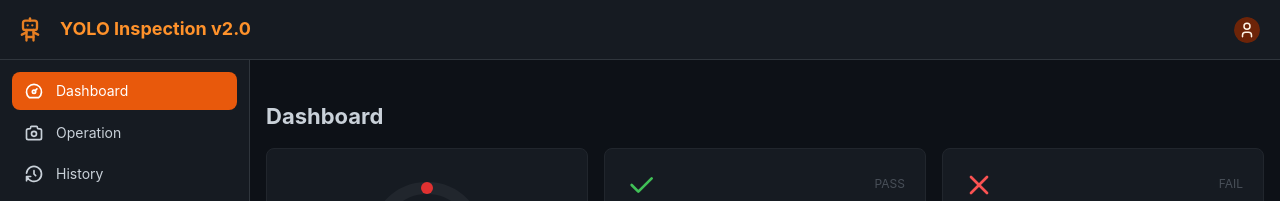
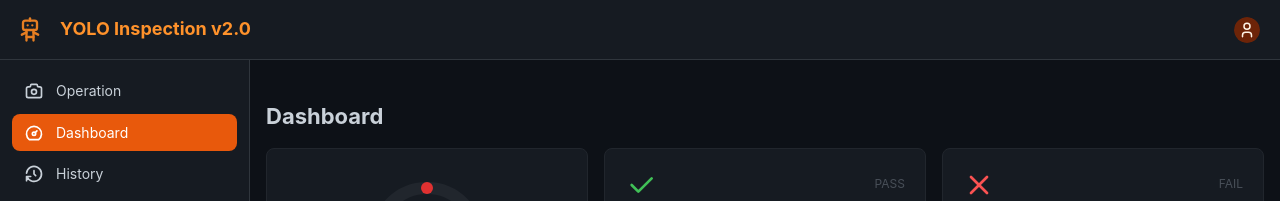
Before and after one commit to flukesan/yolo_inspection_system, a React (Vite) app in the folder frontend/: page /dashboard in a window 1280 px wide. Shown: the top 201 px of the page. Built offline with nearby package versions, Linux system fonts and the light colour scheme; no server answers; sample sign-in values are in the browser's storage.

Commit message:
feat: add Operation page to navigation and routing

```diff
--- a/frontend/src/components/AppShell.tsx
+++ b/frontend/src/components/AppShell.tsx
@@ -6,8 +6,8 @@ import { IconDashboard, IconHistory, IconSettings, IconLogout, IconUser, IconRob
 import { clearAuth, getUser } from '../api/client';
 
 const navItems = [
+  { label: 'Operation', icon: IconCamera, to: '/operation' },
   { label: 'Dashboard', icon: IconDashboard, to: '/dashboard' },
-  { label: 'Operation', icon: IconCamera, to: '/operation' },
   { label: 'History', icon: IconHistory, to: '/history' },
   { label: 'PLC Monitor', icon: IconCpu, to: '/plc-monitor' },
   { label: 'Settings', icon: IconSettings, to: '/settings', role: 'engineer' },
```
